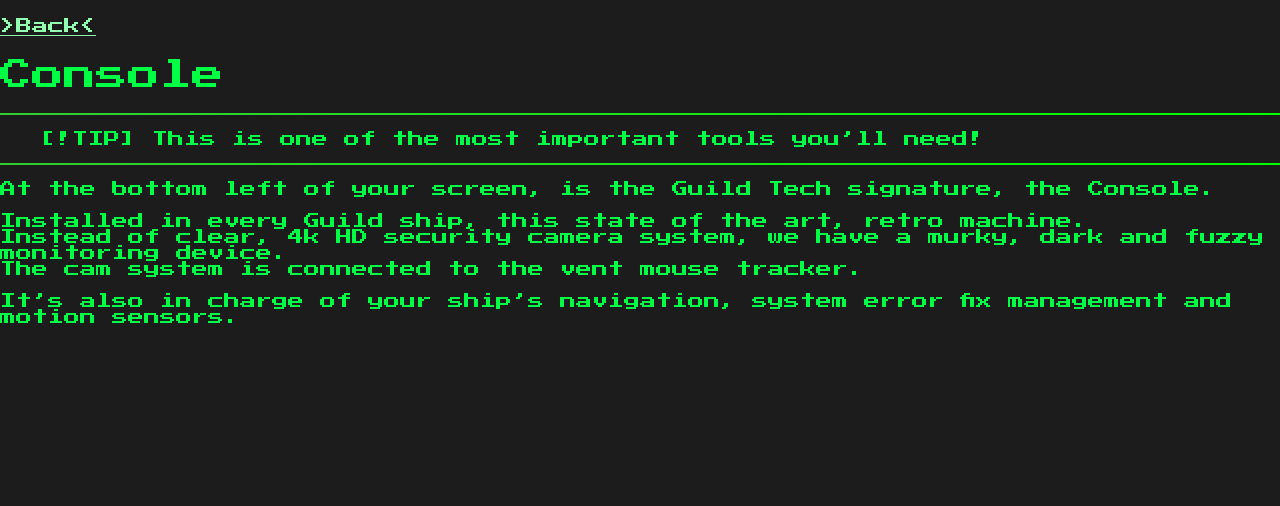
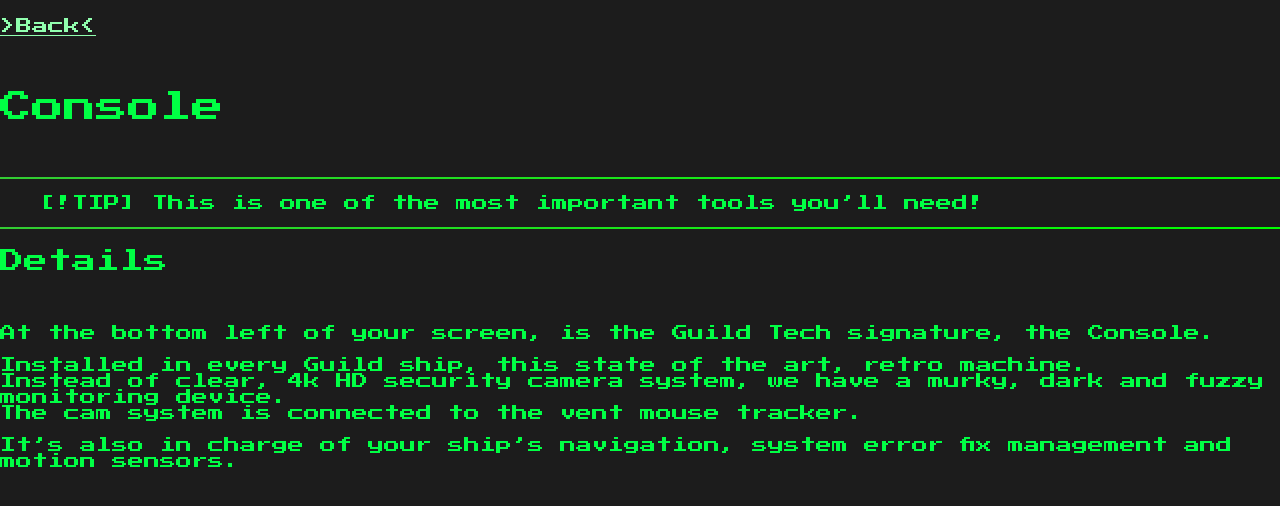
Before and after one commit to AdriftApp/adriftapp.github.io, a Jekyll site: the page built from wiki/start/console.md, in a window 1280 px wide. Shown: the top 506 px of the page. Built offline with Jekyll 4.4.1, drawn with Linux system fonts in a browser that asks for light colours.

Commit message:
Update console.md

```diff
--- a/wiki/start/console.md
+++ b/wiki/start/console.md
@@ -3,7 +3,9 @@ layout: wiki
 title: Console
 ---
 
+<br>
 # Console
+<br>
 
 ---
 
@@ -12,6 +14,9 @@ title: Console
 
 ---
 
+## Details
+<br>
+
 At the bottom left of your screen, is the Guild Tech signature, the Console.
 
 Installed in every Guild ship, this state of the art, retro machine.\
```
